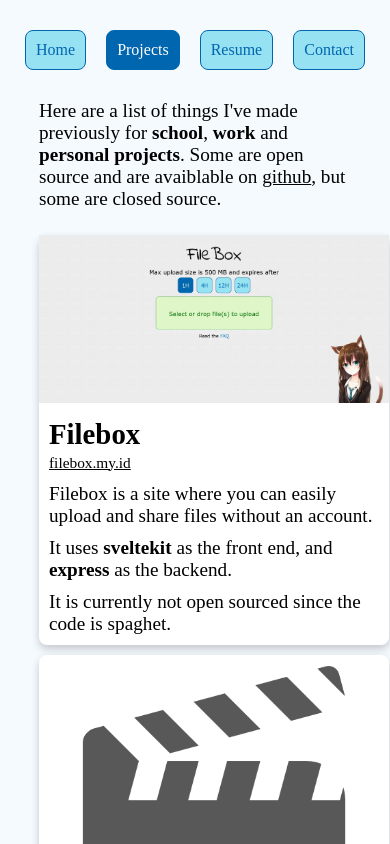
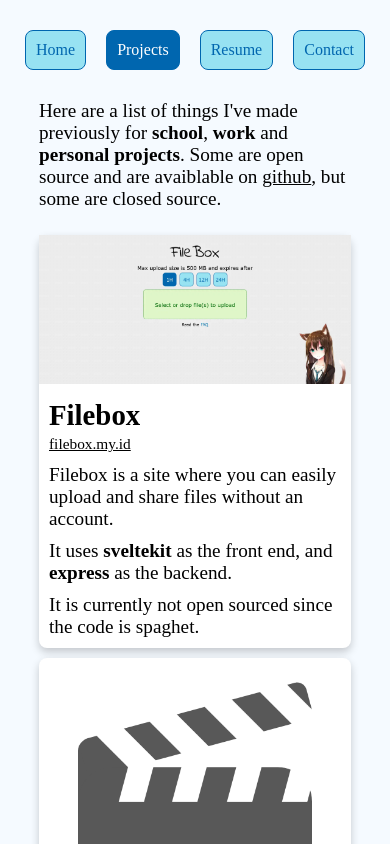
Before and after one commit to CalvinAnto/calvinanto.com, a SvelteKit app: page /projects in a window 390 px wide. Shown: the top 844 px of the page. Built offline with nearby package versions, Linux system fonts and the light colour scheme.

Commit message:
fixed definitely

```diff
--- a/src/routes/projects/+page.svelte
+++ b/src/routes/projects/+page.svelte
@@ -41,10 +41,15 @@
     .card-grid {
         display: grid;
         grid-template-columns: repeat(auto-fill, minmax(350px, 1fr));
-        grid-auto-flow: row dense;
         margin-top: 25px;
         gap: 10px;
         /* justify-content: center; */
+    }
+
+    @media only screen and (max-width: 768px) {
+        .card-grid {
+            grid-template-columns: repeat(auto-fill, minmax(80%, 1fr));
+        }
     }
 
     .card {
```
